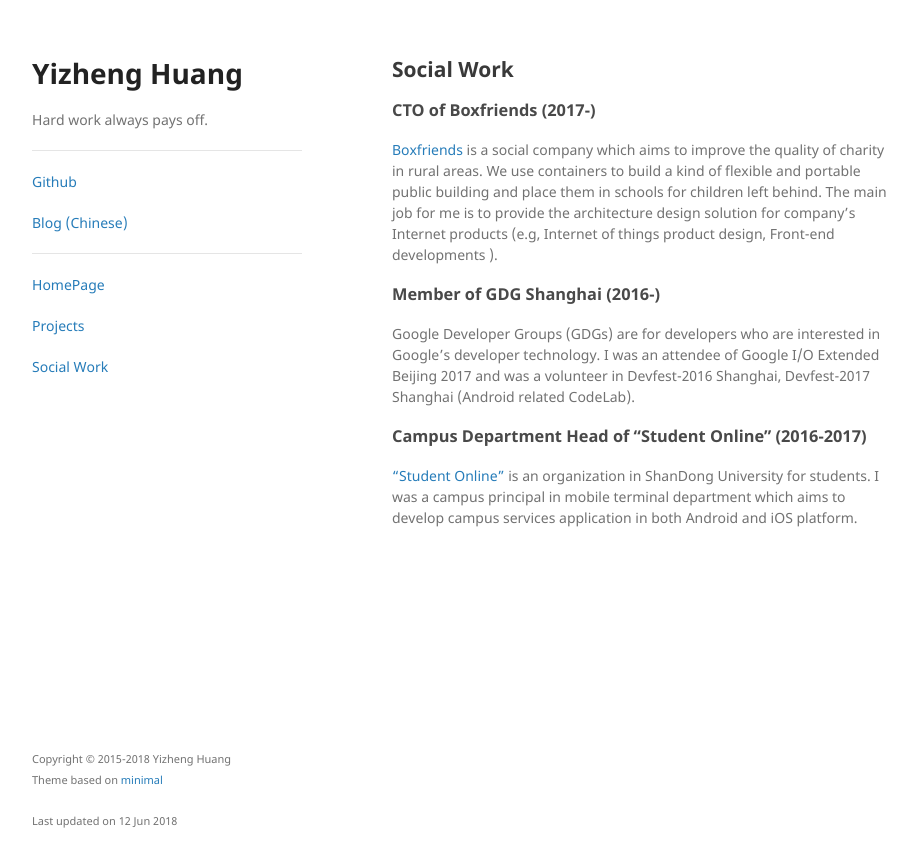
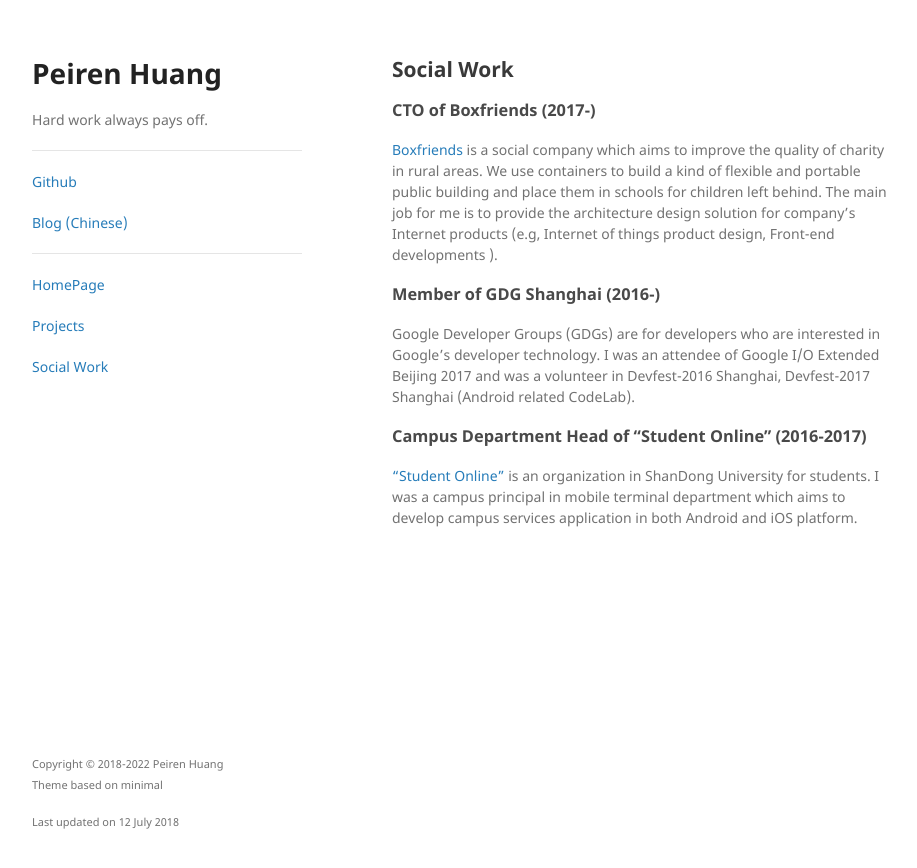
Before and after one commit to isaren/isaren.github.io, a Jekyll site: the page social/index.html, which Jekyll copies as it is, in a window 1280 px wide. Shown: the top 868 px of the page, without its empty margins (178-1095 px from the left). Built offline with Jekyll 4.4.1, drawn with Linux system fonts in a browser that asks for light colours.

Commit message:
Update index.html

```diff
--- a/social/index.html
+++ b/social/index.html
@@ -5,17 +5,17 @@
     <meta http-equiv="X-UA-Compatible" content="IE=edge">
     <meta name="viewport" content="width=device-width, initial-scale=1">
 <!-- Begin Jekyll SEO tag v2.4.0 -->
-<title>Social | Yizheng Huang</title>
+<title>Social | Peiren Huang</title>
 <meta name="generator" content="Jekyll v3.7.3" />
 <meta property="og:title" content="Social" />
 <meta property="og:locale" content="en_US" />
 <meta name="description" content="Hard work always pays off." />
 <meta property="og:description" content="Hard work always pays off." />
-<link rel="canonical" href="http://huangyz.name/social/" />
-<meta property="og:url" content="http://huangyz.name/social/" />
-<meta property="og:site_name" content="Yizheng Huang" />
+<link rel="canonical" href="https://isaren.github.io/social/" />
+<meta property="og:url" content="https://isaren.github.io/social/" />
+<meta property="og:site_name" content="Peiren Huang" />
 <script type="application/ld+json">
-{"description":"Hard work always pays off.","@type":"WebPage","url":"http://huangyz.name/social/","headline":"Social","@context":"http://schema.org"}</script>
+{"description":"Hard work always pays off.","@type":"WebPage","url":"https://isaren.github.io/social/","headline":"Social","@context":"http://schema.org"}</script>
 <!-- End Jekyll SEO tag -->
 
     <link rel="stylesheet" href="/assets/css/style.css">
@@ -27,7 +27,7 @@
   <body>
     <div class="wrapper">
       <header>
-        <h1>Yizheng Huang</h1>
+        <h1>Peiren Huang</h1>
 
 
 
@@ -36,8 +36,8 @@
 
 
         <hr/>
-        <p><a href="https://github.com/huangyz0918"> Github</a></p>
-        <p><a href="http://blog.huangyz.name/"> Blog (Chinese)</a></p>
+        <p><a href="https://github.com/isaren"> Github</a></p>
+        <p><a href="https://isaren.github.io/blog.isaren/"> Blog (Chinese)</a></p>
         <hr/>
         <p><a href="/index.html"> HomePage</a></p>
         <p><a href="/projects/index.html"> Projects</a></p>
@@ -68,8 +68,8 @@
       </section>
       <footer>
 
-        <p><small>Copyright © 2015-2018 Yizheng Huang <br/> Theme based on <a href="https://github.com/pages-themes/minimal">minimal</a></small></p>
-        <p><small>Last updated on 12 Jun 2018</small></p>
+        <p><small>Copyright © 2018-2022 Peiren Huang <br/> Theme based on minimal</p>
+        <p><small>Last updated on 12 July 2018</small></p>
       </footer>
     </div>
     <script src="/assets/js/scale.fix.js"></script>
```
